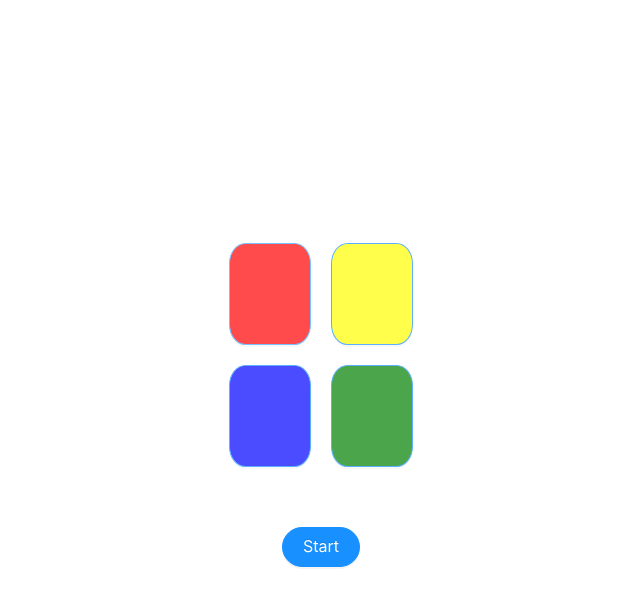
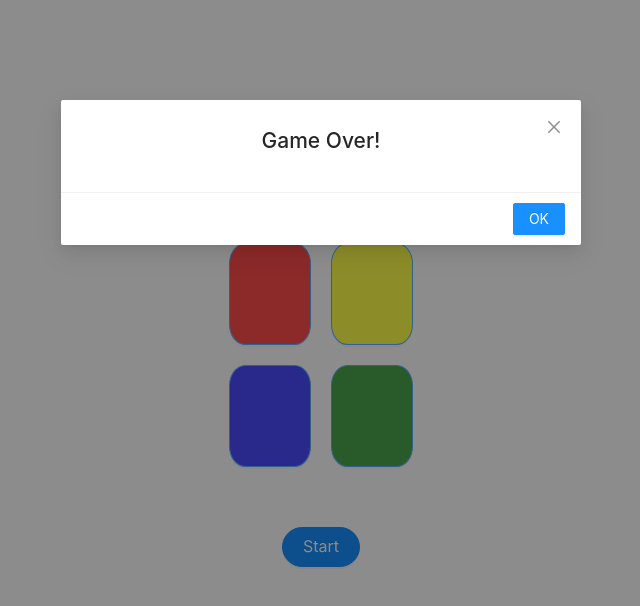
Before and after one commit to Dbrys/jotai-simon-says, a React (Create React App) app: page / in a window 1280 px wide. Both pictures are taken after a click on the button 589 px from the left and 294 px from the top of the page. Shown: the top 606 px of the page, without its empty margins (319-959 px from the left). Built offline with nearby package versions, Linux system fonts and the light colour scheme.

Commit message:
Added game over ant design modal and changed @types/react to support modal typing

```diff
--- a/package.json
+++ b/package.json
@@ -8,7 +8,7 @@
     "@testing-library/user-event": "^13.5.0",
     "@types/jest": "^27.4.1",
     "@types/node": "^16.11.27",
-    "@types/react": "^18.0.6",
+    "@types/react": "17.0.39",
     "@types/react-dom": "^18.0.2",
     "@types/styled-components": "^5.1.25",
     "antd": "^4.19.5",
--- a/src/App.tsx
+++ b/src/App.tsx
@@ -1,5 +1,5 @@
-import React, { useEffect, useCallback } from 'react';
-import { Button } from 'antd';
+import React, { useState } from 'react';
+import { Button, Modal } from 'antd';
 import { useAtom, atom } from 'jotai';
 import './App.css';
 import styled from 'styled-components';
@@ -20,6 +20,7 @@ function App() {
   const [counter, setCounter] = useAtom(count);
   const [simonSelected, setSimonSelected] = useAtom(simonSelections);
   const [usersSelection, setUserSelection] = useAtom(userSelections);
+  const [showGameOverModal, setShowGameOverModal] = useState(false);
 
   const handleRandomSelect = async () => {
     setButtonsDisabled(true);
@@ -46,6 +47,8 @@ function App() {
     setButtonsDisabled(false);
   };
 
+  const gameOver = () => {};
+
   // TODO: clean up and pull reset logic out to standalone function
   const handleClick = (
     color: string
@@ -59,7 +62,7 @@ function App() {
         handleRandomSelect();
         return;
       }
-      alert('Game over');
+      setShowGameOverModal(true);
       setUserSelection([]);
       setSimonSelected([]);
       setCounter(2);
@@ -101,6 +104,16 @@ function App() {
       >
         Start
       </Button>
+
+      <Modal
+        cancelButtonProps={{ style: { display: 'none' } }}
+        visible={showGameOverModal}
+        onOk={() => setShowGameOverModal(false)}
+      >
+        <ModalContent>
+          <h2>Game Over!</h2>
+        </ModalContent>
+      </Modal>
     </div>
   );
 }
@@ -124,4 +137,10 @@ const ButtonContainer = styled.div`
   }
 `;
 
+const ModalContent = styled.div`
+  display: flex;
+  justify-content: center;
+  align-items: center;
+`;
+
 export default App;
```
Also changed, not shown: 1 other file (tests, documents, lock files or other folders).
